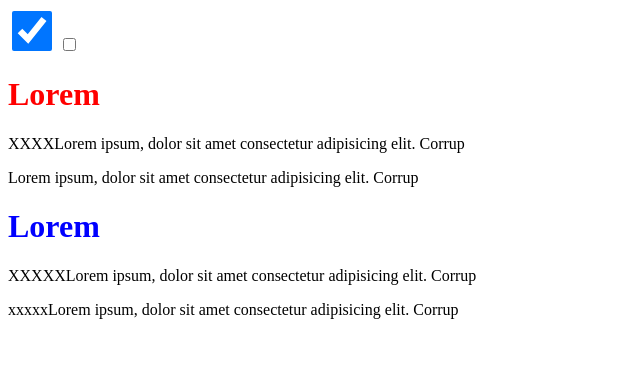
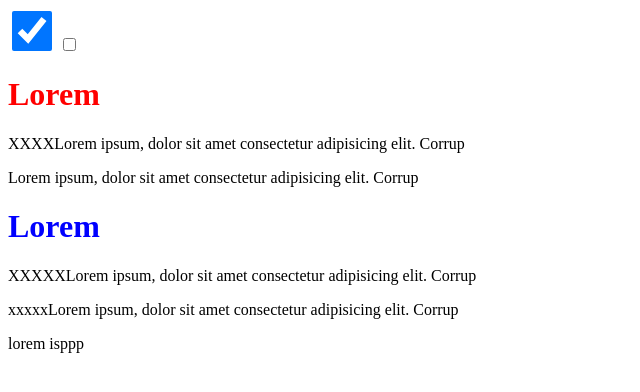
Before and after one commit to GilsonEniac/HTML-C-SS2, a plain HTML site: page Aula393C/index.html in a window 1280 px wide. Shown: the full height of the page, 0-640 px from the left. Drawn offline with Linux system fonts and the light colour scheme.

Commit message:
criação paragrafo

```diff
--- a/Aula393C/index.html
+++ b/Aula393C/index.html
@@ -27,5 +27,6 @@
 
 </body>
 
+<p>lorem isppp</p>
 
 </html>
```
